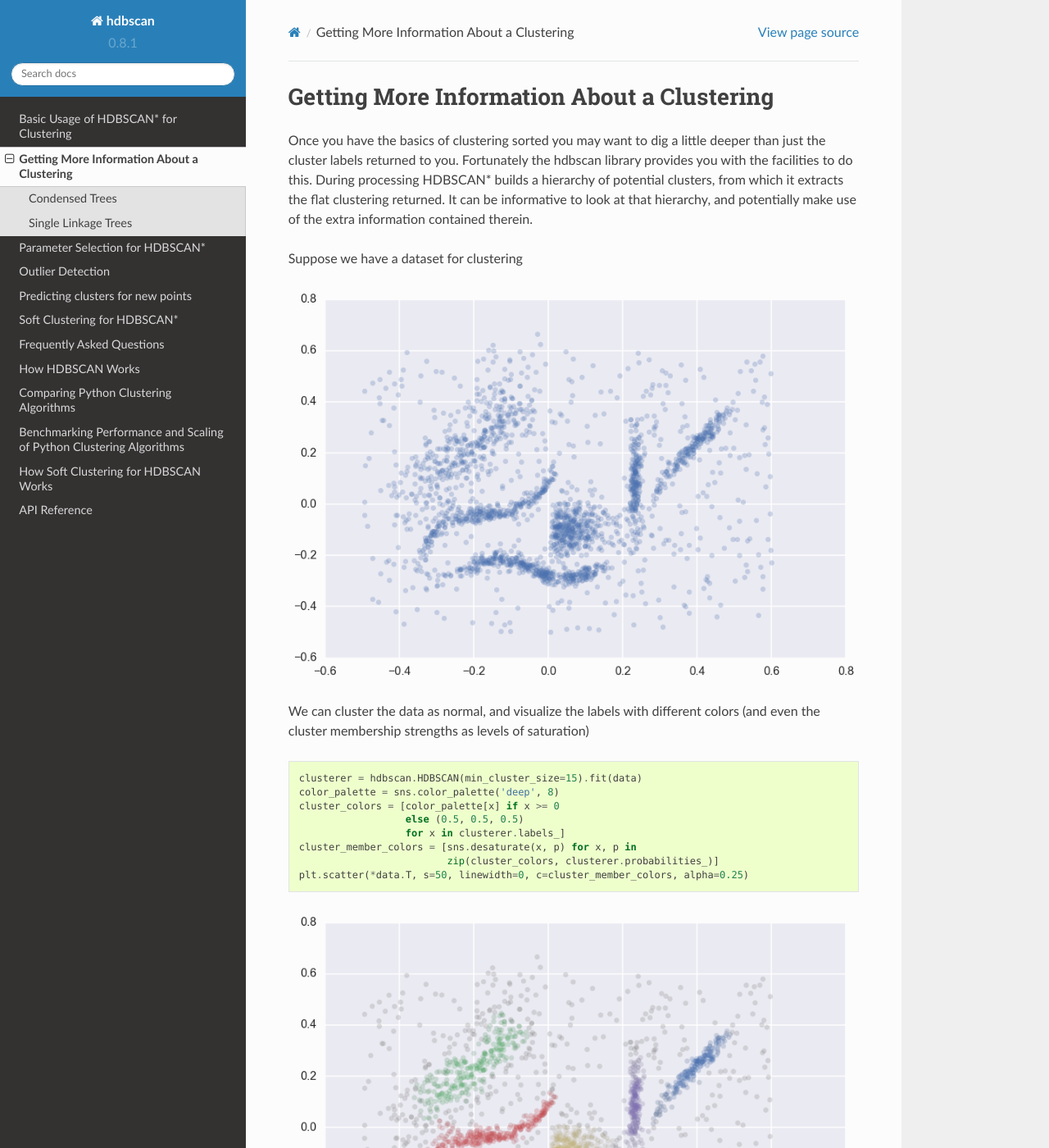
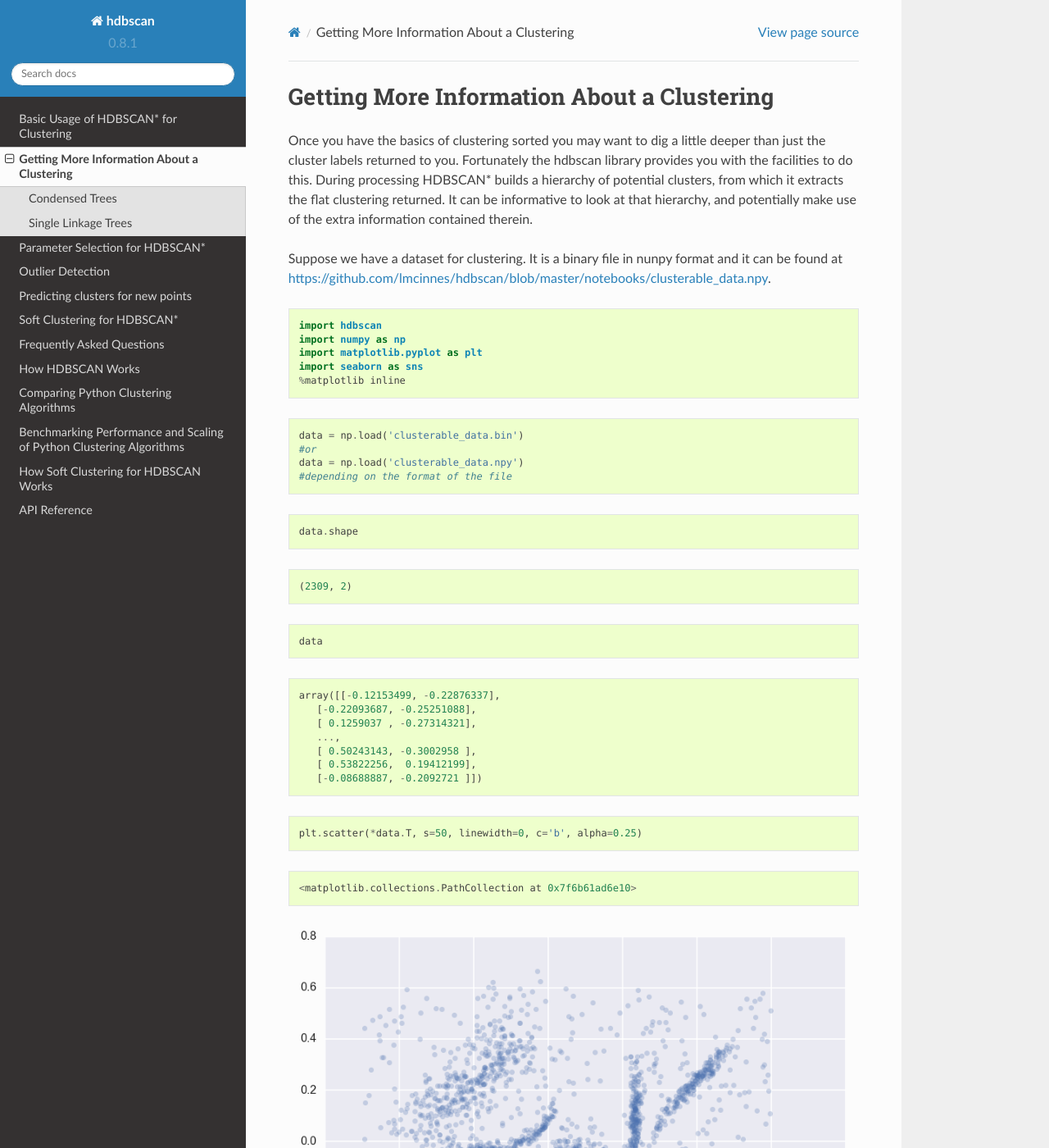
Before and after one commit to scikit-learn-contrib/hdbscan, a Sphinx documentation site: the page built from docs/advanced_hdbscan.rst, in a window 1280 px wide and 1400 px high. Shown: the whole window at 82% size. Built offline with Sphinx 7.4.7 and the Read the Docs theme 2.0.0, drawn with Linux system fonts in a browser that asks for light colours; formulas are drawn with MathJax 3; some of the changed text lies outside the part shown.

Commit message:
Update advanced_hdbscan.rst
Added the import statements for the used modules. Added a source for the dataset.

```diff
--- a/docs/advanced_hdbscan.rst
+++ b/docs/advanced_hdbscan.rst
@@ -10,8 +10,53 @@ which it extracts the flat clustering returned. It can be informative to
 look at that hierarchy, and potentially make use of the extra
 information contained therein.
 
-Suppose we have a dataset for clustering
+Suppose we have a dataset for clustering. It is a binary file in nunpy format and it can be found at https://github.com/lmcinnes/hdbscan/blob/master/notebooks/clusterable_data.npy.
 
+.. code:: python
+
+    import hdbscan
+    import numpy as np
+    import matplotlib.pyplot as plt
+    import seaborn as sns
+    %matplotlib inline
+
+.. code:: python
+
+    data = np.load('clusterable_data.bin')
+    #or
+    data = np.load('clusterable_data.npy')
+    #depending on the format of the file
+
+.. code:: python
+
+    data.shape
+
+.. parsed-literal::
+
+    (2309, 2)
+
+.. code:: python
+
+    data
+
+.. parsed-literal::
+
+    array([[-0.12153499, -0.22876337],
+       [-0.22093687, -0.25251088],
+       [ 0.1259037 , -0.27314321],
+       ...,
+       [ 0.50243143, -0.3002958 ],
+       [ 0.53822256,  0.19412199],
+       [-0.08688887, -0.2092721 ]])
+
+
+.. code:: python
+
+    plt.scatter(*data.T, s=50, linewidth=0, c='b', alpha=0.25)
+
+.. parsed-literal::
+
+    <matplotlib.collections.PathCollection at 0x7f6b61ad6e10>
 
 .. image:: images/advanced_hdbscan_3_1.png
 
```
Also changed, not shown: other parts of docs/advanced_hdbscan.rst (+1 -1 lines).
